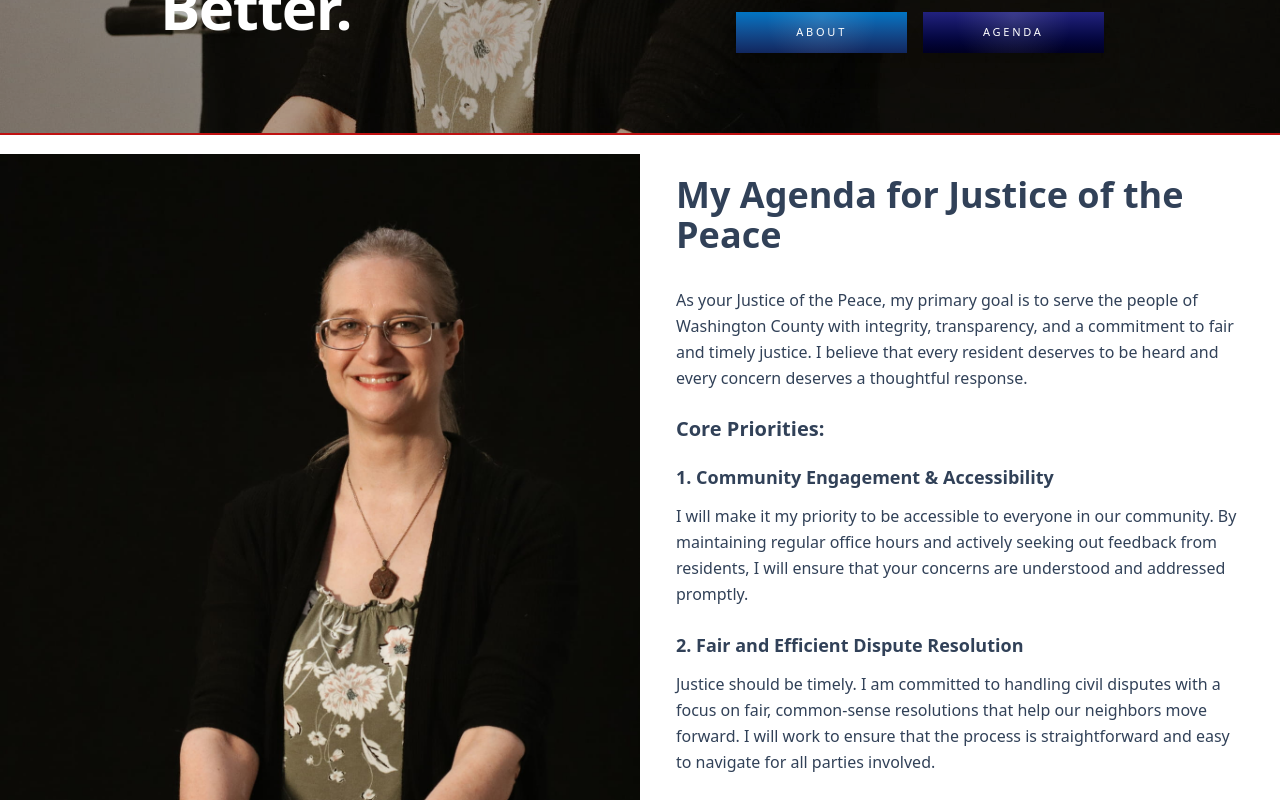
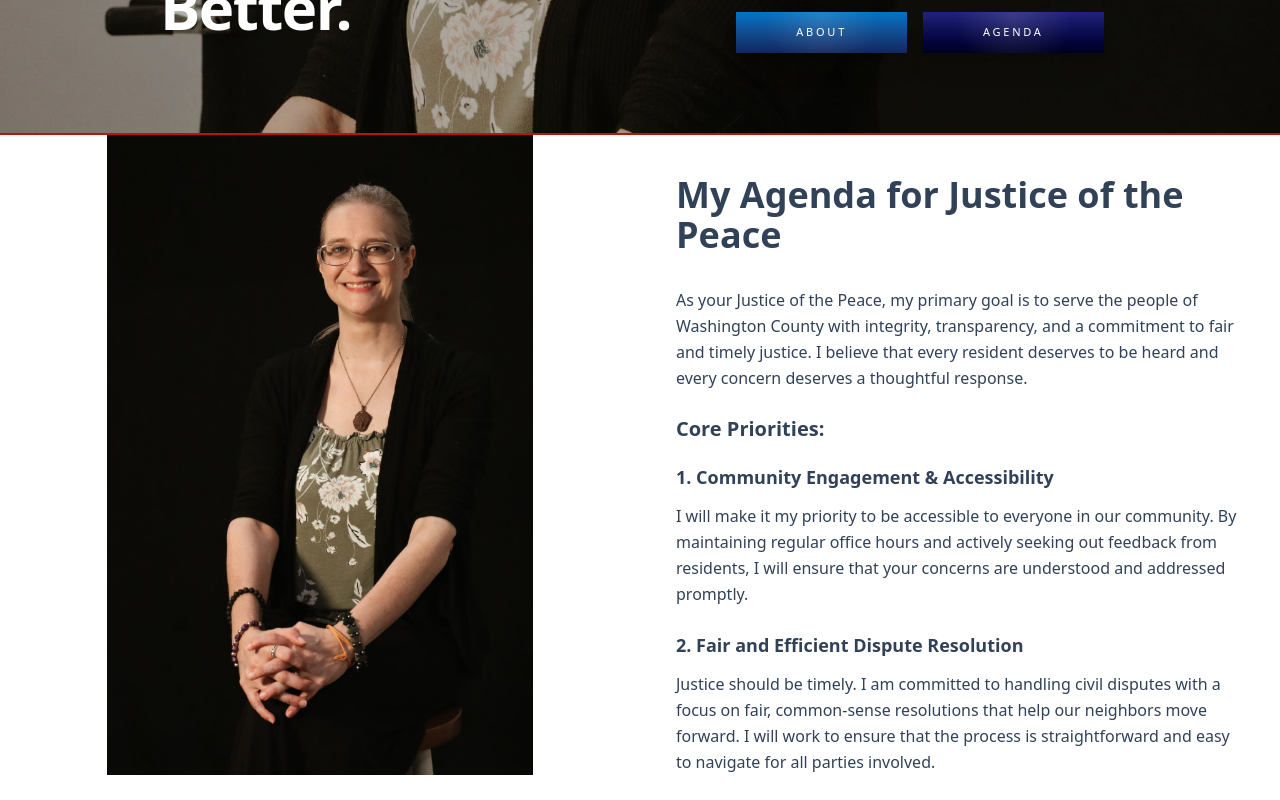
Before and after one commit to peterhuzza/shufeltforjp26website, a Next.js app: page / in a window 1280 px wide. Shown: the part 680-1480 px from the top of the page. Built offline with nearby package versions, Linux system fonts and the light colour scheme.

Commit message:
fix later

```diff
--- a/src/components/midsection/midsection.tsx
+++ b/src/components/midsection/midsection.tsx
@@ -29,10 +29,10 @@ export default function Midsection({
           md:flex-row (Desktop): Places them side-by-side
         */}
           <div className="flex flex-col md:flex-row items-stretch">
-            <div className="relative flex items-center justify-start bg-transparent w-full md:w-1/2 px-5 overflow-hidden">
+            <div className="hidden md:flex relative items-center justify-center bg-transparent w-1/2 px-5 overflow-hidden  h-[80vh]  ">
               <PublicImage className='object-center object-contain shadow-2xl' alt={LeftImageAltText} src={LeftImage} fill />
             </div>
-            <div className="flex w-full md:w-1/2 px-5">
+            <div className="flex items-center justify-center w-full md:w-1/2 px-5">
               <Textfield className='' content={topRight} />
             </div>
           </div>
```
